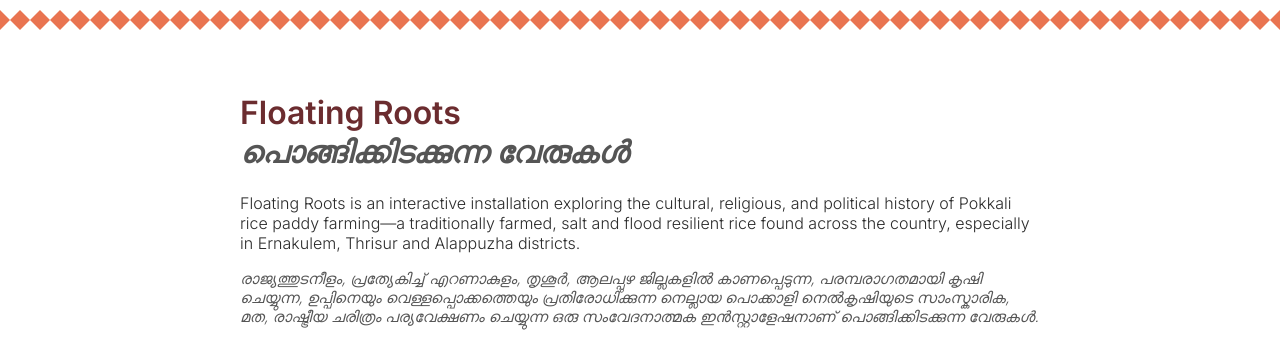
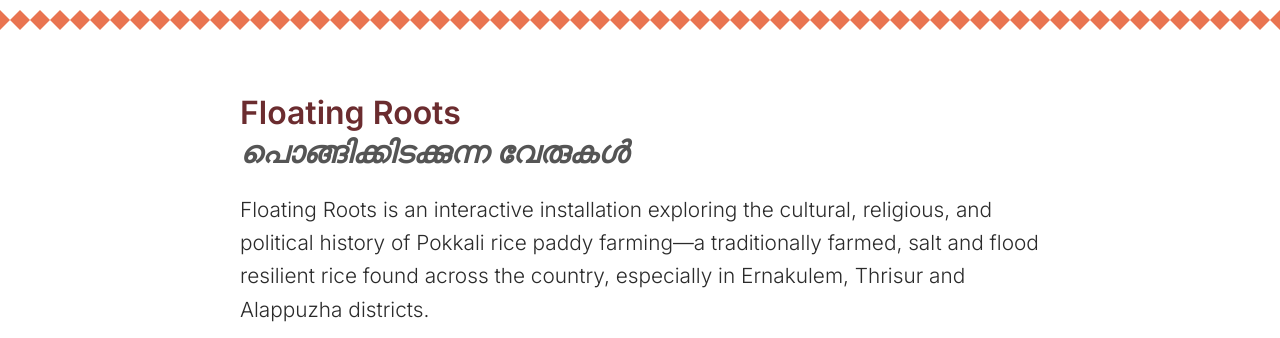
Before and after one commit to ananthudupa/floatingroots, a plain HTML site: page index.html in a window 1280 px wide. Shown: the top 338 px of the page. Drawn offline with Linux system fonts and the light colour scheme.

Commit message:
index.html

```diff
--- a/index.html
+++ b/index.html
@@ -99,7 +99,7 @@
   <div class="overview-banner"></div>
   <div class="container">
     <h1>Floating Roots<br><span class="translation">പൊങ്ങിക്കിടക്കുന്ന വേരുകൾ</span></h1>
-<p>
+<p style="font-size: 1.3rem; line-height: 1.6;">
       Floating Roots is an interactive installation exploring the cultural, religious, and political history of Pokkali rice paddy farming—a traditionally farmed, salt and flood resilient rice found across the country, especially in Ernakulem, Thrisur and Alappuzha districts.
     </p>
     <p class="translation">
@@ -110,6 +110,7 @@
       Your browser does not support the audio element.
     </audio>
     <img class="installation-img" src="images/floating-roots-installation.jpg" alt="Floating Roots Installation Image">
+  </p>
   <details>
     <summary><u><strong>Team</strong></u><br><span class="translation">ടീം</span></summary>
     <p>
```
